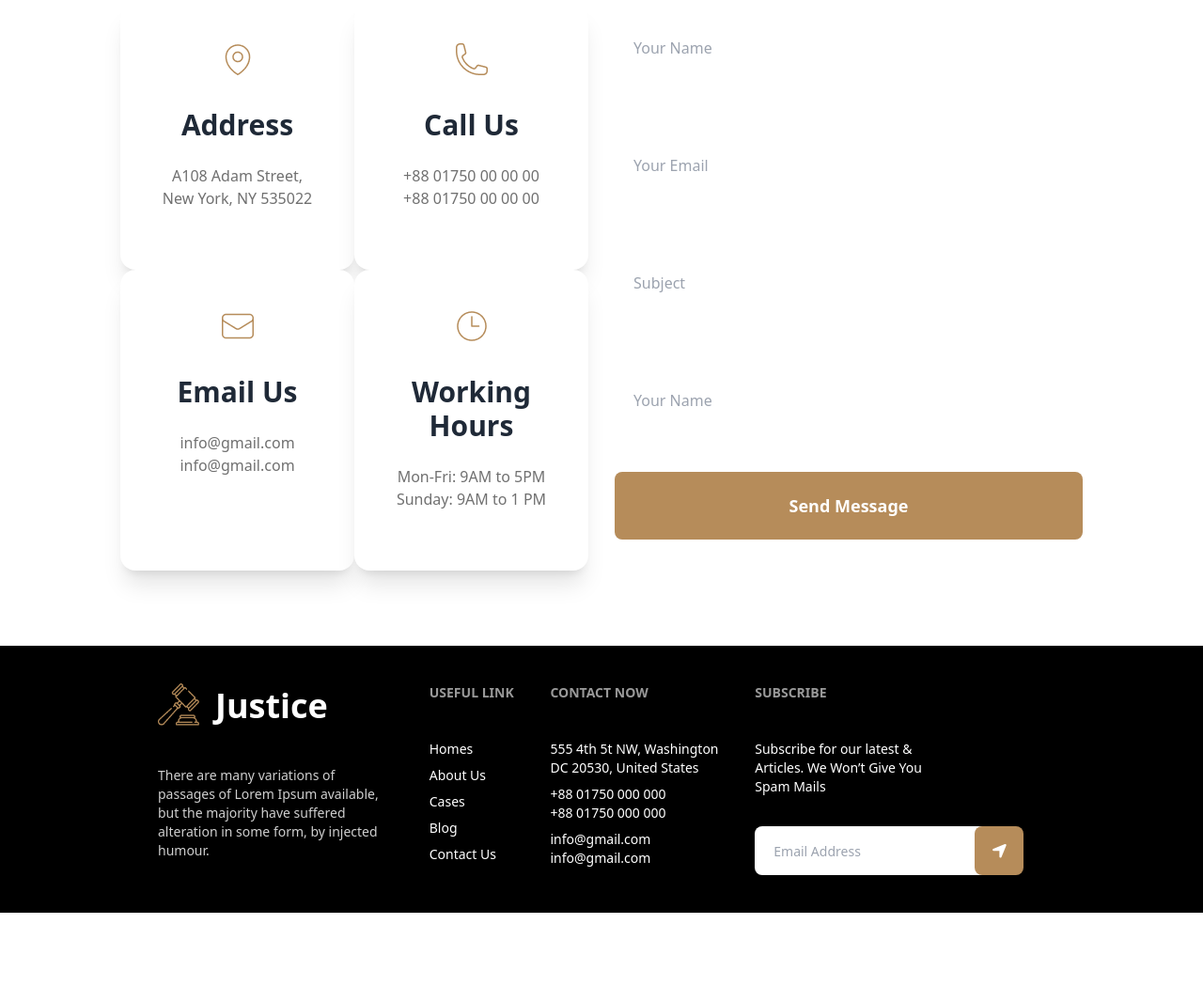
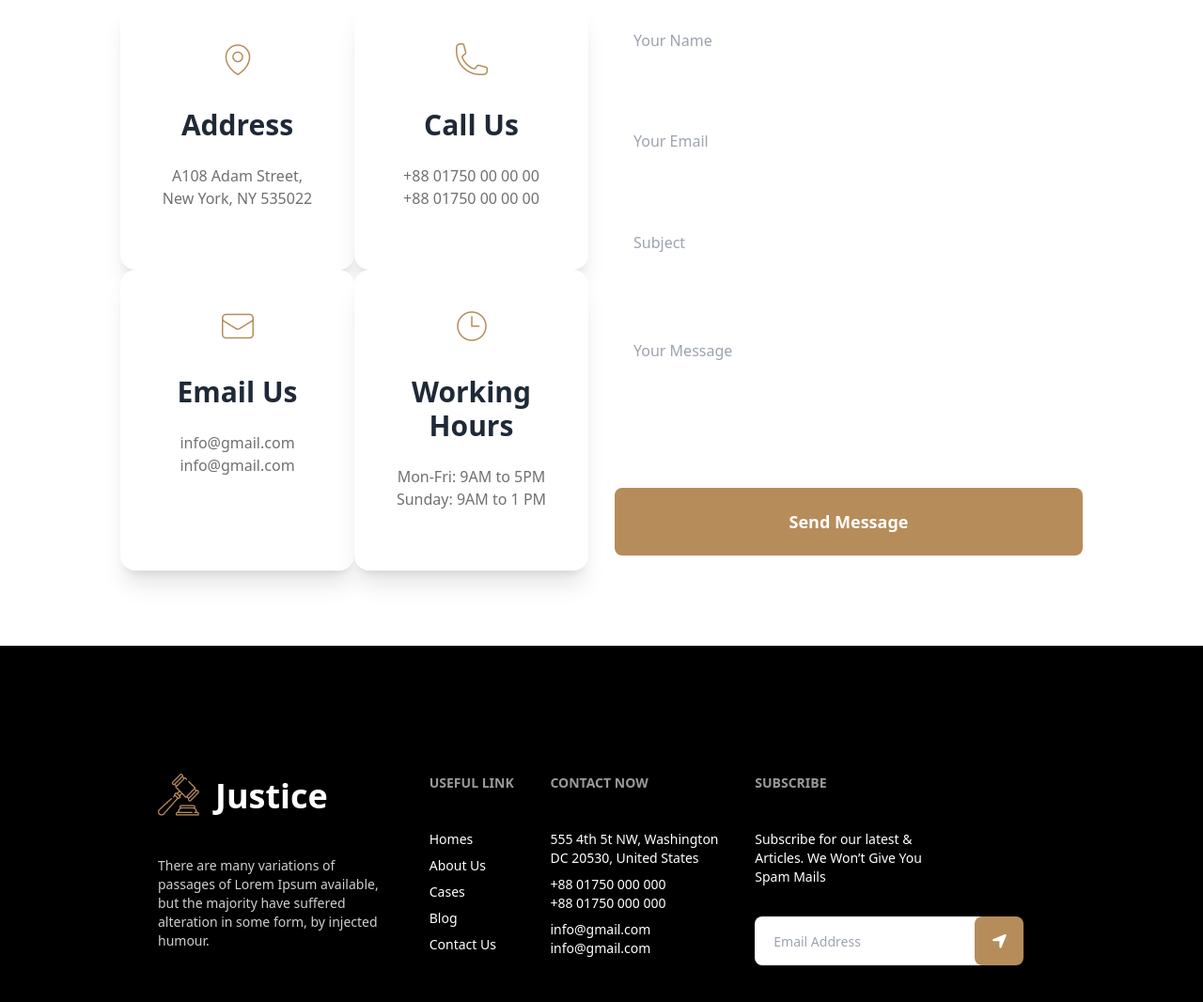
Before and after one commit to Shaon247on/My-legal-solution, a plain HTML site: page index.html in a window 1280 px wide. Shown: the part 3523-4589 px from the top of the page at 94% size. Before the commit the page ends 4494 px from the top, so only its background shows below. Drawn offline with nearby package versions, Linux system fonts and the light colour scheme.

Commit message:
Finalizaing All Things (DONE)

```diff
--- a/index.html
+++ b/index.html
@@ -482,7 +482,7 @@
                         <input class="rounded-lg outline-none p-5 " type="text" placeholder="Your Name">
                         <input class="rounded-lg outline-none p-5 " type="text" placeholder="Your Email">
                         <input class="rounded-lg outline-none p-5 " type="text" placeholder="Subject">
-                        <input class="rounded-lg outline-none p-5 " type="text" placeholder="Your Name">
+                        <input class="rounded-lg outline-none pb-14 pl-5 h-[150px] " type="text" placeholder="Your Message">
                         <button class=" bg-main-color text-lg font-semibold text-white rounded-lg h-[72px]">Send
                             Message</button>
                     </div>
@@ -491,8 +491,9 @@
         </section>
 
     </main>
+    <!-- Footer Section -->
     <footer class=" mt-12">
-        <div class="mt-20 bg-black max-w-full">
+        <div class="mt-20 bg-black max-w-full py-24">
             <div class="lg:mx-32">
                 <div class="footer p-10 bg-black text-base-content">
                     <aside>
```
